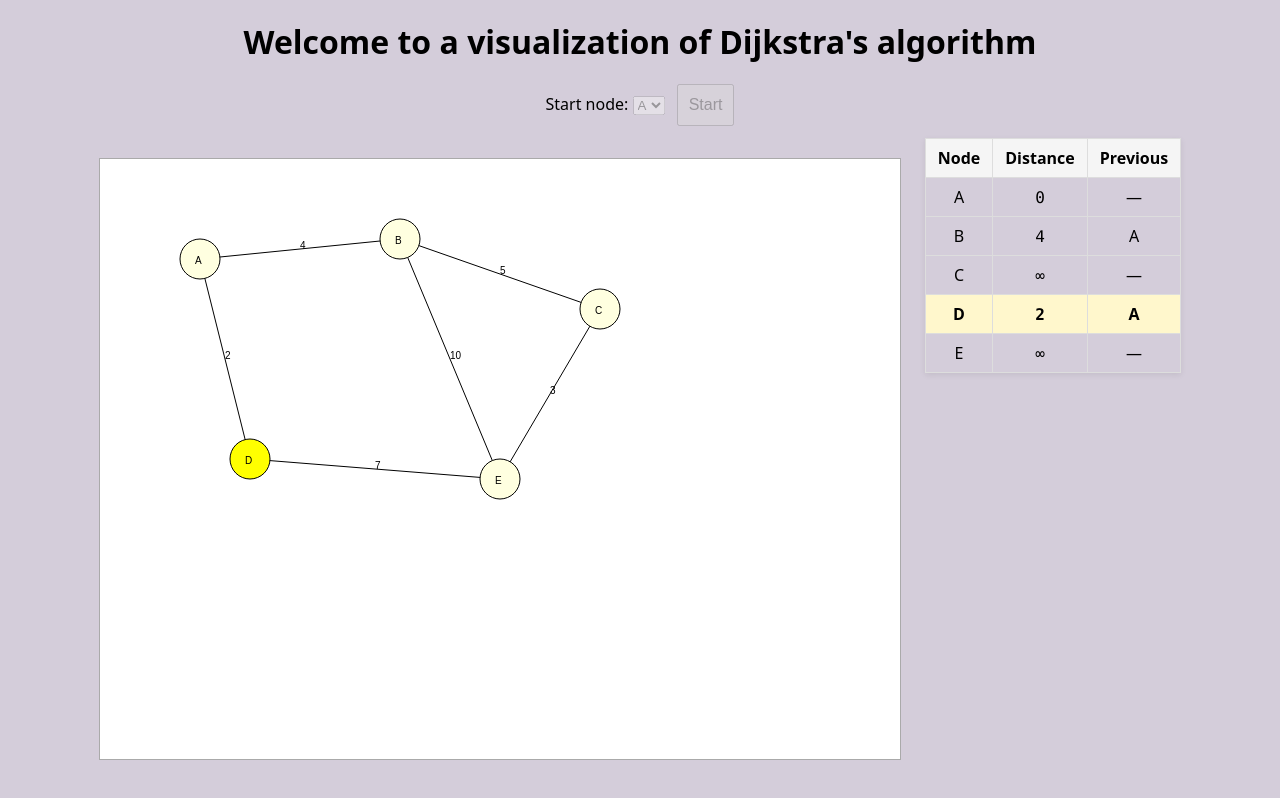
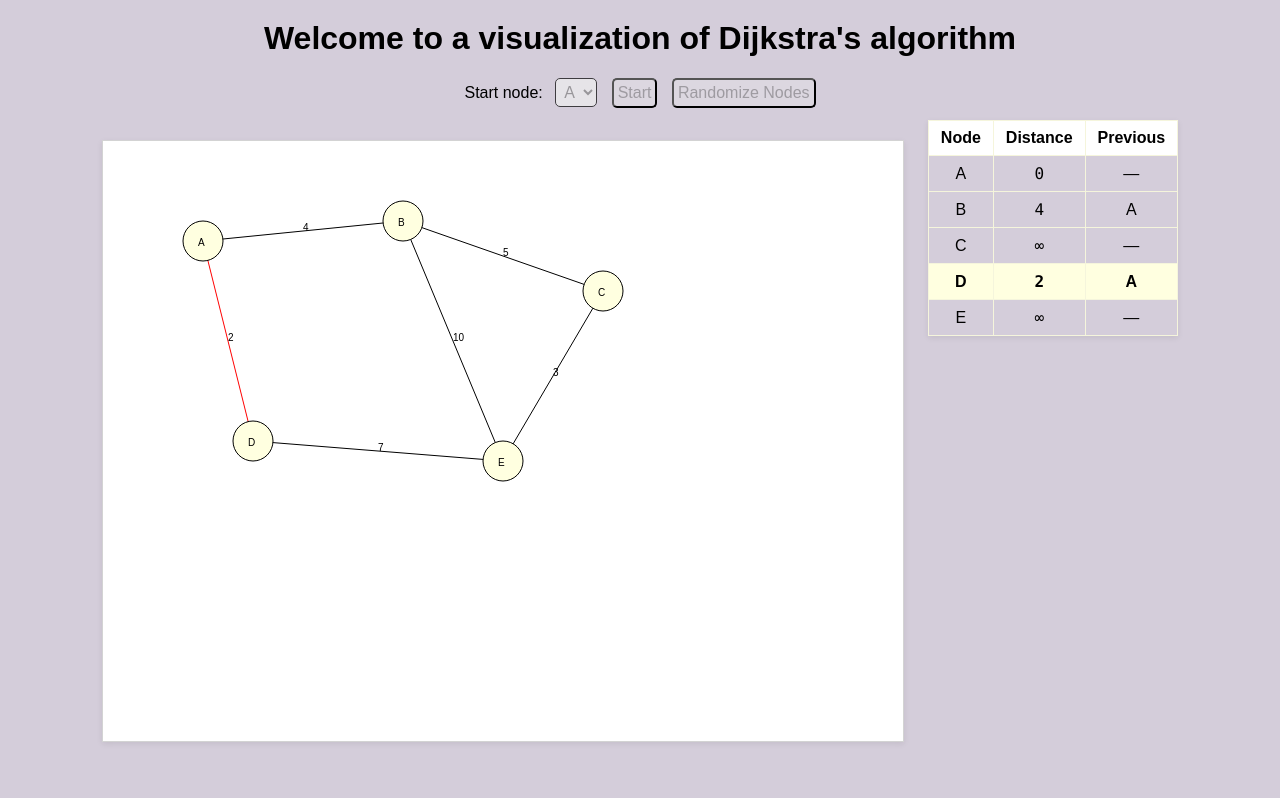
Before and after one commit to RikkeMariussen/DSA-eksamen, a plain HTML site: page index.html in a window 1280 px wide. Both pictures are taken after a click on the button "Start". Drawn offline with Linux system fonts and the light colour scheme.

Commit message:
Comments and randomize nodes and weights

```diff
--- a/index.html
+++ b/index.html
@@ -18,12 +18,13 @@
             <option value="E">E</option>
         </select>
         <button id="runBtn">Start</button>
+        <button id="randomizeBtn">Randomize Nodes</button>
     </div>
 
     <div class="main">
         <canvas id="graphCanvas" width="800" height="600"></canvas>
 
-        <!-- Table to show node, distance and previous -->
+        <!-- Table to show node, distance and previous node -->
         <table id="dijkstraTable">
             <thead>
                 <tr>
--- a/script.js
+++ b/script.js
@@ -1,4 +1,4 @@
-import { drawGraph, highlightNode, highlightEdge, graph, nodes, edges, sleep, updateTable } from "./visualization.js"
+import { drawGraph, highlightNode, highlightEdge, graph, nodes, edges, sleep, updateTable, randomizeGraph } from "./visualization.js"
 
 //The function for the algorithm will first run when the button is pressed, and our start node is "A"
 /*document.getElementById("runBtn").addEventListener("click", () => {
@@ -6,15 +6,24 @@ import { drawGraph, highlightNode, highlightEdge, graph, nodes, edges, sleep, up
 });*/
 
 const runBtn = document.getElementById("runBtn");
+const randomizeBtn = document.getElementById("randomizeBtn");
 const startSelect = document.getElementById("startSelect");
+
 runBtn.addEventListener("click", async () => {
-    // disable the button while running
+    //Disable the buttons while running, so it does not interfere with anything
     runBtn.disabled = true;
     startSelect.disabled = true;
+    randomizeBtn.disabled = true;
     const start = startSelect.value;
     await dijkstra(start);
+    //When the code is done running, the buttons are turned on again, so we can run it again or randomize the placements/weights or choose a different starting point
     runBtn.disabled = false;
     startSelect.disabled = false;
+    randomizeBtn.disabled = false;
+});
+
+randomizeBtn.addEventListener("click", () => {
+    randomizeGraph();
 });
 
 async function dijkstra(start){
@@ -45,7 +54,7 @@ async function dijkstra(start){
 
         updateTable(dist, prev, u.id);
         //And now we need to wait a bit, so our human eyes can register what is happening
-        await sleep(700);
+        await sleep(1000);
 
         //Now we need to check each of the neighbors at the current node we are looking at, u
         for(const neighbor of graph[u.id]) {
@@ -65,19 +74,21 @@ async function dijkstra(start){
                     (e.to == u.id && e.from == neighbor.node)
                 );
 
+                //We want to highlight the edge the algorithm, is currently looking at and determines the weight for
                 highlightEdge(edge);
 
                 updateTable(dist, prev, neighbor.node);
-                //As we want the users to be able to register the highlights, we wait 700 ms
-                await sleep(700);
+                //As we want the users to be able to register the highlights, we wait 1000 ms/1 second
+                await sleep(1000);
 
                 highlightNode(neighbor.node);
-                await sleep(250);
+                await sleep(700);
             }
         //If the newDist is NOT smaller than the current dist+weight, we will just go to the next node in our for each loop
         }
     }
 
+    //We want the table to update during the run of the algorithm, so we can se what is happening besides the highlights.
     updateTable(dist, prev);
 
     return { dist, prev };
--- a/style.css
+++ b/style.css
@@ -3,13 +3,14 @@ body {
     text-align: center;
     margin: 0;
     padding: 20px;
-    font-family: system-ui, -apple-system, "Segoe UI", Roboto, "Helvetica Neue", Arial;
+    font-family: Arial;
 }
 
 canvas {
     background: white;
-    border: 1px solid #aaa;
+    border: 1px solid lightgray;
     margin-top: 20px;
+    box-shadow: 0 2px 6px rgba(0,0,0,0.08);
 }
 
 .controls {
@@ -17,10 +18,19 @@ canvas {
 }
 
 button {
-    padding: 10px;
+    padding: 4px;
+    font-size: 16px;
+    margin-left: 10px;
+    border-radius: 5px;
+    border-color: black;
+}
+
+select {
+    padding: 4px;
     font-size: 16px;
     margin-left: 8px;
-    cursor: pointer;
+    border-radius: 5px;
+    border-color: black;
 }
 
 .main {
@@ -40,22 +50,22 @@ button {
 
 #dijkstraTable th,
 #dijkstraTable td {
-    border: 1px solid #ddd;
+    border: 1px solid beige;
     padding: 8px 12px;
     text-align: center;
 }
 
 #dijkstraTable thead th {
-    background: #f5f5f5;
+    background: white;
 }
 
-/* Highlight the currently inspected node's row */
+/* Highlight the currently inspected node's row, and makes the font appear "bold" */
 #dijkstraTable tbody tr.current {
-    background: #fff7cc; /* soft yellow */
+    background: lightyellow;
     font-weight: 600;
 }
 
-/* Make the distance column monospace to align Infinity symbol nicely */
+/* Make the distance column monospace to align Infinity symbol nicely, and also make the infinity symbol "pretty" */
 #dijkstraTable td:nth-child(2) {
     font-family: ui-monospace, SFMono-Regular, Menlo, Monaco, "Roboto Mono", "Courier New", monospace;
 }
--- a/visualization.js
+++ b/visualization.js
@@ -20,17 +20,56 @@ export const edges = [
     { from: "C", to: "E", weight: 3 }
 ];
 
+
 //Making the graph with the nodes and edges
 export const graph = {};
 
+//We want to have a list of nodes and their neighbours, we need an adjancylist.
+export function buildAdjanencylist(){
+    //Because at the randomizeBtn randomize the weight and the coordinates of the edges and nodes, we need to clear the adjacency list for the previous graphs nodes and edges values
+    Object.keys(graph).forEach(key => delete graph[key]);
+
+    //Now we insert the new nodes and edges in it
     nodes.forEach(n => {
         graph[n.id] = [];
     });
+
     edges.forEach(e => {
         graph[e.from].push({ node: e.to, weight: e.weight });
         graph[e.to].push({ node: e.from, weight: e.weight });
     });
+}
 
+//Calculates a random coordination using math random, but as we do not wish it to be on the outer rim of the graph we -80 from the max. and the 40 is to make sure it is not placed on the "smallest" outer rim
+function randomCoordinations(max) {
+    return Math.floor(Math.random() * (max - 80)) + 40;
+}
+
+//Calculates a random weight using math random (math floor makes it so that there are no decimal numbers)
+function randomWeight() {
+    return Math.floor(Math.random() * 10) + 1;
+}
+
+//Randomize the nodes coordinations and edges weight when a button is pressed
+export function randomizeGraph() {
+    //First we want to randomize the positions, so we go through each of them in a for each loop, setting their value using the randomCoordinations function
+    nodes.forEach(n => {
+        n.x = randomCoordinations(canvas.width);
+        n.y = randomCoordinations(canvas.height);
+    });
+
+    //Next we want to randomize the weight, so we go through each of them in a for each loop, setting their weight using the randomWeight function
+    edges.forEach(e => {
+        e.weight = randomWeight();
+    });
+
+    //Rebuild the adjacency list with the new weight and coordinations
+    buildAdjanencylist();
+    drawGraph();
+    updateTable(
+        Object.fromEntries(nodes.map(n => [n.id, Infinity])),
+        Object.fromEntries(nodes.map(n => [n.id, null])));
+}
 
 export function drawGraph(highlight = {}) {
     //Drawing a rectangle that starts at 0,0 on x, y and has the width and height given in index.html
@@ -53,8 +92,8 @@ export function drawGraph(highlight = {}) {
         ctx.stroke();
 
         //Now we draw the weight from "from" to "to", in the middle of the line
-        const middleX = (a.x + b.x)/2;
-        const middleY = (a.y + b.y)/2;
+        const middleX = (a.x + b.x) / 2;
+        const middleY = (a.y + b.y) / 2;
         ctx.fillStyle = "black";
         ctx.fillText(e.weight, middleX, middleY);
     });
@@ -79,20 +118,29 @@ export function drawGraph(highlight = {}) {
     });
 }
 
+//The table for our graph shows the distances/weights to each node from the starting node, and if there is a previous node to the end node
+
+//So first we need to show a default distance - which is known as infinity, and therefore we use an infinity symbol
 function formatDistance(d) {
-    return d === Infinity ? "∞" : String(d);
+    return d == Infinity ? "∞" : String(d);
 }
 
+//Next the table needs to be updated along the way. And it uses a distance (weight), a previous node and currentId/node
 export function updateTable(dist, prev, currentId = null) {
+    //We need to know which table in index.html we want to update, in case there are more
     const tbody = document.querySelector("#dijkstraTable tbody");
-    tbody.innerHTML = ""; // clear old rows
+    //We need to delete the rows, in case we run it several times
+    tbody.innerHTML = "";
 
-    // Keep the nodes order consistent with nodes[] order
+    //Keep the nodes order consistent with nodes[] order
     for (const n of nodes) {
+        //For each node we want a table row (tr), whose id is the same as the nodes id, to make it more streamlined
         const tr = document.createElement("tr");
         tr.dataset.nodeId = n.id;
-        if (n.id === currentId) tr.classList.add("current");
+        //If this id is the same as current, we want it to light up using css styling. - The reason for not using a highlight, is that the ctx/canvas part is JS determined, and this is a table for HTML
+        if (n.id == currentId) tr.classList.add("current");
 
+        //Now we set the content for the column, first the id, then distance/weight and lastly the previous node if the "route" has one between starting and end point
         const tdNode = document.createElement("td");
         tdNode.textContent = n.id;
 
@@ -100,16 +148,19 @@ export function updateTable(dist, prev, currentId = null) {
         tdDist.textContent = formatDistance(dist[n.id]);
 
         const tdPrev = document.createElement("td");
-        tdPrev.textContent = prev[n.id] === null ? "—" : prev[n.id];
+        tdPrev.textContent = prev[n.id] == null ? "—" : prev[n.id];
 
+        //Now we add each coloumn to the row
         tr.appendChild(tdNode);
         tr.appendChild(tdDist);
         tr.appendChild(tdPrev);
+        //Adds the row to the table
         tbody.appendChild(tr);
     }
 }
 
 //Call the function - which is shown as we call the script in the index.html
+buildAdjanencylist();
 drawGraph();
 updateTable(Object.fromEntries(nodes.map(n => [n.id, Infinity])), Object.fromEntries(nodes.map(n => [n.id, null])));
 
@@ -118,7 +169,7 @@ export function highlightNode(id) {
     drawGraph({ node: id });
 
     const rows = document.querySelectorAll("#dijkstraTable tbody tr");
-    rows.forEach(r => r.classList.toggle("current", r.dataset.nodeId === id));
+    rows.forEach(r => r.classList.toggle("current", r.dataset.nodeId == id));
 }
 
 
```
Lines whose indentation alone changed are shown as unchanged.
